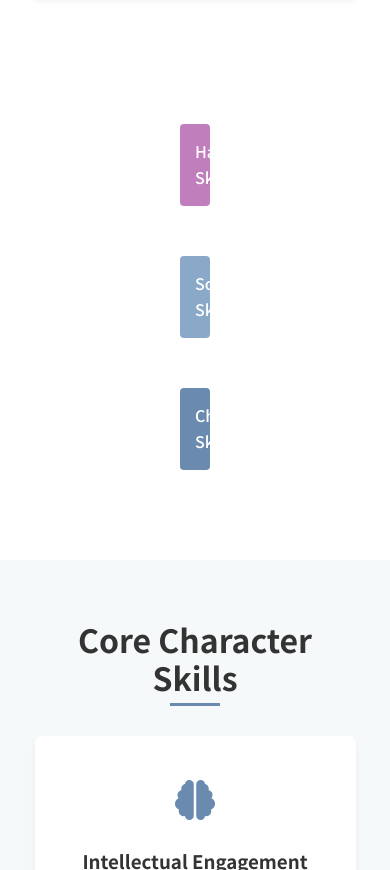
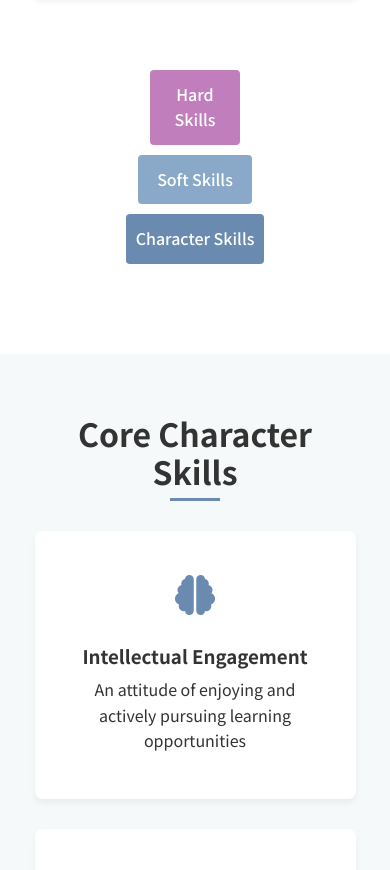
Before and after one commit to telostory/characterskill, a plain HTML site: page index.html in a window 390 px wide. Shown: the part 1248-2118 px from the top of the page. Drawn offline with nearby package versions, Linux system fonts and the light colour scheme.

Commit message:
피라미드 레이아웃 문제 완전히 수정 - flexbox 기반으로 변경

```diff
--- a/styles.css
+++ b/styles.css
@@ -209,36 +209,39 @@ nav {
     width: 100%;
     max-width: 400px;
     margin: 0 auto;
+    display: flex;
+    flex-direction: column;
+    align-items: center;
+    justify-content: flex-end;
+    gap: 15px;
 }
 
 .pyramid-level {
-    position: absolute;
-    left: 50%;
-    transform: translateX(-50%);
-    width: 90%;
+    position: relative;
     text-align: center;
-    padding: 20px;
+    padding: 20px 10px;
     border-radius: 4px;
     color: white;
     font-weight: 500;
+    width: 100%;
+}
+
+.pyramid-level.top {
+    width: 60%;
+    background-color: var(--secondary-color);
+    z-index: 3;
+}
+
+.pyramid-level.middle {
+    width: 80%;
+    background-color: var(--primary-light);
+    z-index: 2;
 }
 
 .pyramid-level.bottom {
-    bottom: 0;
     width: 100%;
     background-color: var(--primary-color);
-}
-
-.pyramid-level.middle {
-    bottom: 33%;
-    width: 80%;
-    background-color: #6d83ff;
-}
-
-.pyramid-level.top {
-    bottom: 66%;
-    width: 60%;
-    background-color: #8fa0ff;
+    z-index: 1;
 }
 
 /* 스킬 섹션 */
@@ -491,8 +494,9 @@ footer {
     }
 
     .skill-pyramid {
-        height: 330px;
         margin: 30px auto;
+        height: auto;
+        gap: 15px;
     }
 }
 
@@ -524,23 +528,11 @@ footer {
     }
 
     .skill-pyramid {
-        height: 360px;
+        gap: 12px;
     }
 
     .pyramid-level {
-        padding: 15px;
-    }
-
-    .pyramid-level.top {
-        bottom: 66%;
-    }
-
-    .pyramid-level.middle {
-        bottom: 33%;
-    }
-
-    .pyramid-level.bottom {
-        bottom: 0;
+        padding: 15px 10px;
     }
 }
 
@@ -558,42 +550,20 @@ footer {
     }
 
     .skill-pyramid {
-        height: 400px;
+        gap: 10px;
+    }
+
+    .pyramid-level {
+        padding: 12px 10px;
     }
 
     .pyramid-level.top {
-        bottom: 66%;
         width: 65%;
     }
 
     .pyramid-level.middle {
-        bottom: 33%;
         width: 82%;
     }
-
-    .pyramid-level.bottom {
-        bottom: 0;
-        width: 100%;
-    }
-}
-
-.pyramid-level.top {
-    width: 60%;
-    margin-left: auto;
-    margin-right: auto;
-    background-color: var(--secondary-color);
-}
-
-.pyramid-level.middle {
-    width: 80%;
-    margin-left: auto;
-    margin-right: auto;
-    background-color: var(--primary-light);
-}
-
-.pyramid-level.bottom {
-    width: 100%;
-    background-color: var(--primary-color);
 }
 
 .more-info {
```
